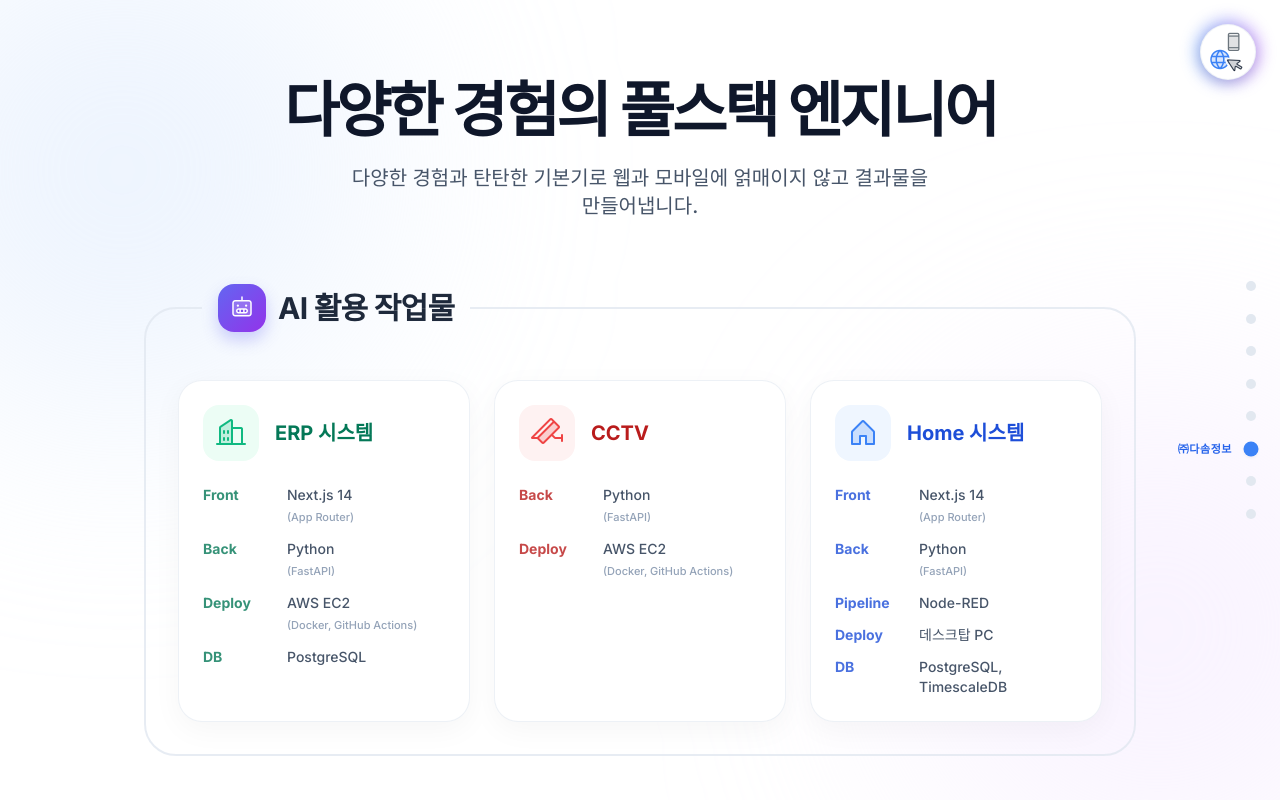
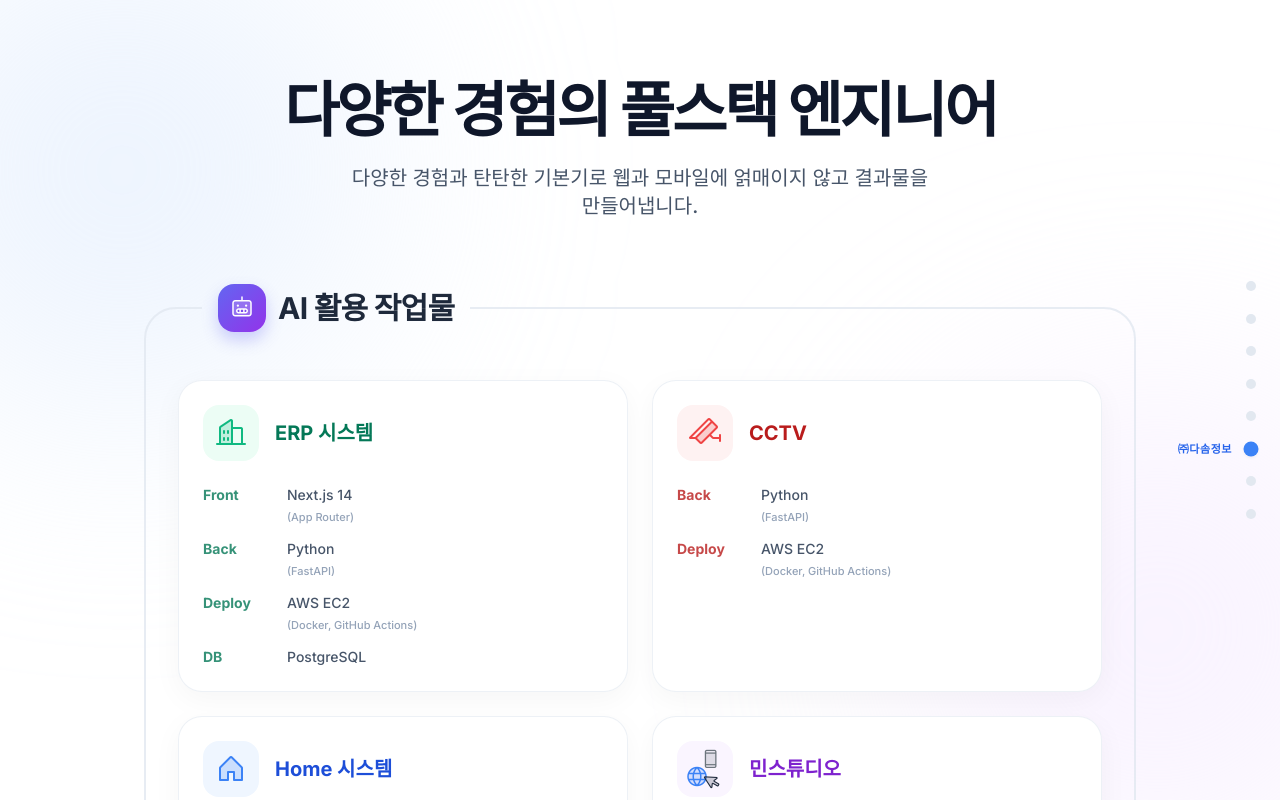
Before and after one commit to gyuminiai82/portfolio, a React (Vite) app: page / in a window 1280 px wide. Shown: the top 800 px of the page. Built offline with nearby package versions, Linux system fonts and the light colour scheme; a web font is replaced by a local one.

Commit message:
feat: 우측 상단 민스튜디오 플로팅 버튼 제거 및 AI 활용 작업물 카드로 이동

```diff
--- a/src/App.jsx
+++ b/src/App.jsx
@@ -43,63 +43,7 @@ function App() {
 
       <NavIndicator data={careerData} />
 
-      {/* Floating Right-Top Navigation Icons */}
-      <div className="fixed top-6 right-6 z-50 flex gap-3">
-        {/* 민스튜디오 */}
-        <div className="relative group flex items-center justify-center">
-          {/* Animated gradient glow effect */}
-          <div className="absolute -inset-1 bg-gradient-to-r from-blue-500 to-purple-500 rounded-full blur opacity-60 group-hover:opacity-100 transition duration-1000 group-hover:duration-200 animate-pulse"></div>
 
-          <a
-            href="https://minstudio.app"
-            target="_blank"
-            rel="noopener noreferrer"
-            className="relative flex items-center justify-center w-14 h-14 bg-white hover:bg-slate-50 border border-slate-200/50 rounded-full shadow-[0_4px_12px_rgba(0,0,0,0.1)] hover:shadow-[0_8px_24px_rgba(59,130,246,0.3)] transition-all duration-300 hover:-translate-y-1 hover:scale-110"
-          >
-            <div style={{ position: 'relative', width: '36px', height: '36px' }}>
-              <i className="ph-duotone ph-device-mobile group-hover:-translate-y-0.5 transition-all" style={{ color: '#6c757d', fontSize: '1.3rem', position: 'absolute', top: '-2px', right: '2px' }}></i>
-              <i className="ph-duotone ph-globe group-hover:scale-110 transition-transform" style={{ color: '#3b82f6', fontSize: '1.5rem', position: 'absolute', bottom: '-2px', left: '-2px' }}></i>
-              <i className="ph-duotone ph-cursor group-hover:translate-x-0.5 group-hover:translate-y-0.5 transition-transform" style={{ color: '#1e293b', fontSize: '1.1rem', position: 'absolute', bottom: '-4px', left: '16px', transform: 'rotate(-15deg)', textShadow: '-1.5px -1.5px 0 #fff, 1.5px -1.5px 0 #fff, -1.5px 1.5px 0 #fff, 1.5px 1.5px 0 #fff' }}></i>
-            </div>
-          </a>
-
-          <div className="absolute right-full mr-5 top-1/2 -translate-y-1/2 opacity-0 translate-x-4 pointer-events-none group-hover:opacity-100 group-hover:translate-x-0 transition-all duration-400 z-50">
-            <div className="w-[220px] p-4 text-xs bg-white/95 backdrop-blur-md border border-slate-200/60 rounded-2xl shadow-[0_8px_30px_rgba(0,0,0,0.08)] flex flex-col gap-3 relative">
-              <div className="absolute top-1/2 right-[-6px] -translate-y-1/2 w-3 h-3 bg-white border-r border-t border-slate-200/60 rotate-45"></div>
-              <div className="font-extrabold text-slate-800 text-sm flex items-center gap-2 border-b border-slate-100 pb-2 relative z-10">
-                <span className="w-2 h-2 rounded-full bg-blue-500 shadow-[0_0_8px_rgba(59,130,246,0.6)] animate-pulse"></span>
-                민스튜디오
-              </div>
-              <ul className="space-y-2 text-slate-600 font-medium leading-tight relative z-10">
-                <li className="flex gap-2 break-keep">
-                  <span className="text-blue-500 font-bold w-10 shrink-0">Web</span>
-                  <span className="flex flex-col">
-                    <span>Next.js 14</span>
-                    <span className="text-[10px] text-slate-400 -mt-0.5">(App Router, BFF)</span>
-                  </span>
-                </li>
-                <li className="flex gap-2 break-keep">
-                  <span className="text-blue-500 font-bold w-10 shrink-0">Deploy</span>
-                  <span className="flex flex-col">
-                    <span>Vercel</span>
-                    <span className="text-[10px] text-slate-400 -mt-0.5">(GitHub 연동)</span>
-                  </span>
-                </li>
-                <li className="flex gap-2 break-keep">
-                  <span className="text-blue-500 font-bold w-10 shrink-0">DB</span>
-                  <span>Oracle Cloud Database</span>
-                </li>
-                <li className="flex gap-2 break-keep">
-                  <span className="text-blue-500 font-bold w-10 shrink-0">Media</span>
-                  <span>Oracle OCI Storage</span>
-                </li>
-              </ul>
-            </div>
-          </div>
-        </div>
-
-
-      </div>
 
       <main className="relative z-10 pt-12 md:pt-16 lg:pt-20">
         {/* Header Section */}
--- a/src/components/AIWorks.jsx
+++ b/src/components/AIWorks.jsx
@@ -44,6 +44,27 @@ const aiWorksData = [
       { label: "Deploy", value: "데스크탑 PC" },
       { label: "DB", value: "PostgreSQL, TimescaleDB" }
     ]
+  },
+  {
+    title: "민스튜디오",
+    url: "https://minstudio.app",
+    customIcon: (
+      <div style={{ position: 'relative', width: '36px', height: '36px' }}>
+        <i className="ph-duotone ph-device-mobile" style={{ color: '#6c757d', fontSize: '1.3rem', position: 'absolute', top: '-2px', right: '2px' }}></i>
+        <i className="ph-duotone ph-globe" style={{ color: '#3b82f6', fontSize: '1.5rem', position: 'absolute', bottom: '-2px', left: '-2px' }}></i>
+        <i className="ph-duotone ph-cursor" style={{ color: '#1e293b', fontSize: '1.1rem', position: 'absolute', bottom: '-4px', left: '16px', transform: 'rotate(-15deg)', textShadow: '-1.5px -1.5px 0 transparent, 1.5px -1.5px 0 transparent, -1.5px 1.5px 0 transparent, 1.5px 1.5px 0 transparent' }}></i>
+      </div>
+    ),
+    color: "purple",
+    bgLight: "bg-purple-50",
+    textDark: "text-purple-700",
+    iconColor: "#a855f7",
+    items: [
+      { label: "Web", value: "Next.js 14", sub: "(App Router, BFF)" },
+      { label: "Deploy", value: "Vercel", sub: "(GitHub 연동)" },
+      { label: "DB", value: "Oracle Cloud Database" },
+      { label: "Media", value: "Oracle OCI Storage" }
+    ]
   }
 ];
 
@@ -58,7 +79,7 @@ export default function AIWorks() {
           <h2 className="text-2xl md:text-3xl font-extrabold text-slate-800 tracking-tight">AI 활용 작업물</h2>
         </legend>
 
-        <div className="grid grid-cols-1 md:grid-cols-3 gap-6 mt-4">
+        <div className="grid grid-cols-1 md:grid-cols-2 gap-6 mt-4">
         {aiWorksData.map((work, idx) => (
           <a
             key={idx}
@@ -73,7 +94,7 @@ export default function AIWorks() {
             <div className="relative z-10">
               <div className="flex items-center gap-4 mb-6">
                 <div className={`w-14 h-14 rounded-2xl ${work.bgLight} flex items-center justify-center group-hover:scale-110 transition-transform duration-300`}>
-                  <i className={`ph-duotone ${work.icon}`} style={{ color: work.iconColor, fontSize: '2rem' }}></i>
+                  {work.customIcon ? work.customIcon : <i className={`ph-duotone ${work.icon}`} style={{ color: work.iconColor, fontSize: '2rem' }}></i>}
                 </div>
                 <h3 className={`text-xl font-bold ${work.textDark}`}>
                   {work.title}
```
